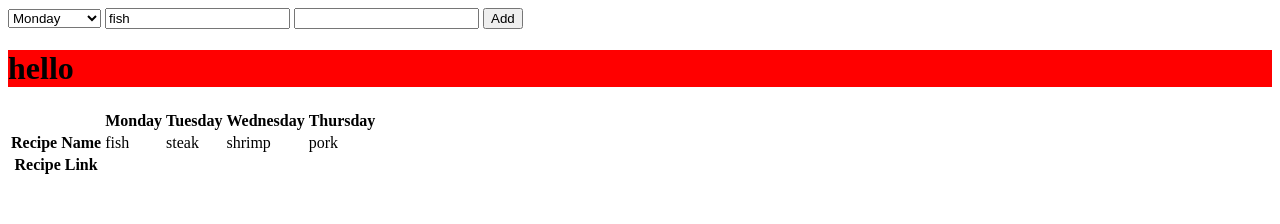
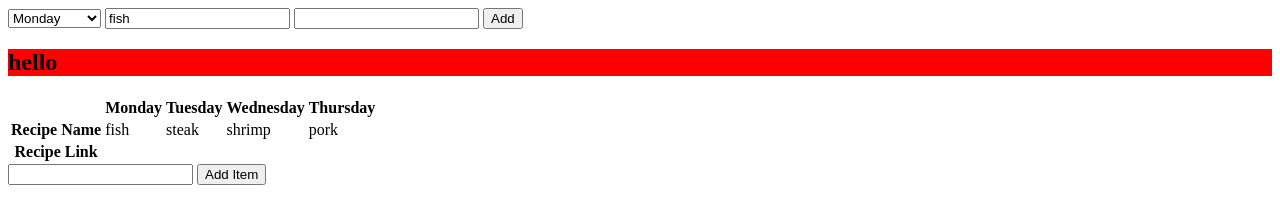
Before and after one commit to afreem66/whats_cooking, a plain HTML site: page index.html in a window 1280 px wide. Drawn offline with nearby package versions, Linux system fonts and the light colour scheme.

Commit message:
added shopping list

```diff
--- a/index.html
+++ b/index.html
@@ -8,7 +8,7 @@
     <title>What's Cooking</title>
   </head>
   <body>
-    <div ng-controller="calendarController as Ctrl">
+    <section ng-controller="calendarController as Ctrl">
       <form class="day" action="index.html">
         <select class="weekday" name="">
           <option value="monday">Monday</option>
@@ -29,9 +29,7 @@
       <h1>hello</h1>
       <table>
         <tr>
-          <th>
-
-          </th>
+          <th></th>
           <th>
             Monday
           </th>
@@ -80,6 +78,17 @@
           </td>
         </tr>
       </table>
-    </div>
+    </section>
+    <section ng-controller="listController as listCtrl">
+      <form class="" ng-submit="listCtrl.addItem()">
+        <input type="text" ng-model="listCtrl.item">
+        <input type="submit" value="Add Item">
+      </form>
+    <ul>
+      <li class="list" ng-repeat="item in listCtrl.shoppingList track by $index">
+        {{item}}
+      </li>
+    </ul>
+  </section>
   </body>
 </html>
--- a/scripts/angular.js
+++ b/scripts/angular.js
@@ -18,3 +18,12 @@ app.controller('calendarController', function () {
   // }
 
 });
+
+app.controller('listController', function () {
+  var controller = this;
+  this.shoppingList = [];
+
+  this.addItem = function () {
+    controller.shoppingList.push(controller.item)
+  }
+})
```
